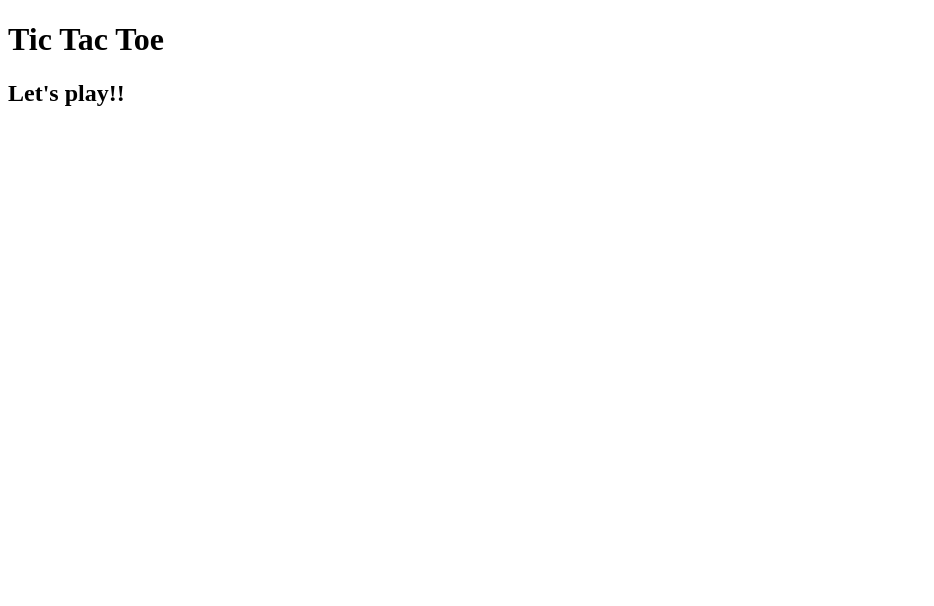
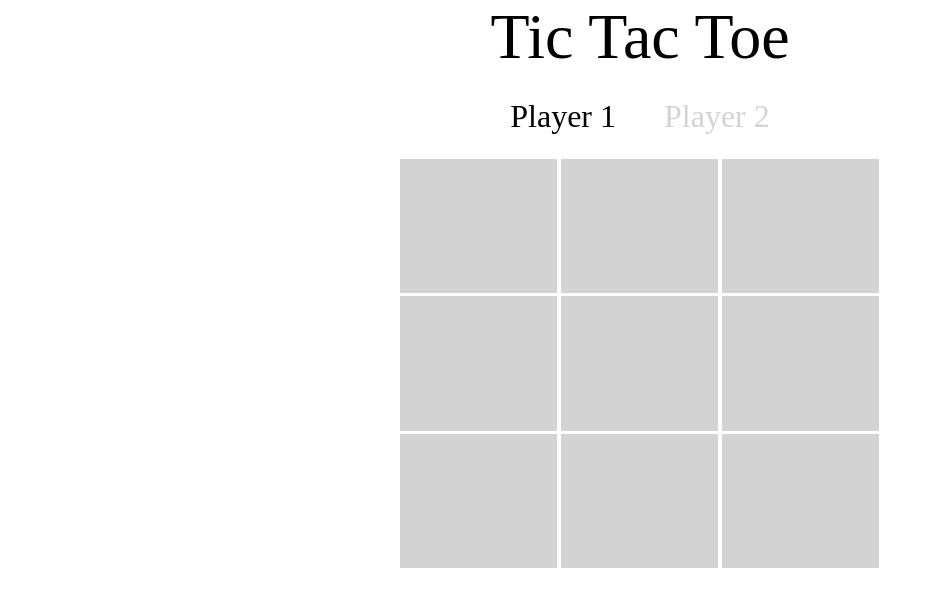
Before and after one commit to chaudhryna/tic-tac-toe, a plain HTML site: page index.html in a window 1280 px wide. Shown: the whole page, without its empty margins (0-934 px from the left). Drawn offline with Linux system fonts and the light colour scheme; files that its build step writes are made by us from their sources.

Commit message:
Finished display

```diff
--- a/css/style.css
+++ b/css/style.css
@@ -0,0 +1,64 @@
+/* Reset */
+*, *::before, *::after {
+    box-sizing: border-box;
+}
+
+* {
+    margin: 0;
+    padding: 0;
+    font: inherit;
+}
+
+/* Project setup */
+:root {
+    --primary-color: lightgrey;
+    --secondary-color: ;
+    --accent-color: ;
+    --main-bg-color: ;
+}
+
+h1,
+h2 {
+    text-align: center;
+}
+
+h1 {
+    font-size: 4rem;
+}
+
+.players {
+    margin: 1.5em 0;
+    display: flex;
+    justify-content: center;
+    align-items: center;
+    gap: 3em;
+}
+
+.players h3 {
+    font-size: 2rem;
+}
+
+.gameboard {
+    display: grid;
+    grid-template-columns: 1fr 1fr 1fr;
+    grid-template-rows: 1fr 1fr 1fr;
+    margin: 0 auto;
+    justify-content: center;
+    gap: 3px;
+    width: 30em;
+}
+
+.cell {
+    display: flex;
+    align-items: center;
+    justify-content: center;
+    font-size: 7rem;
+    background-color: var(--primary-color);
+    cursor: pointer;
+    width: 1.4em;
+    height: 1.2em;
+}
+
+.inactive {
+    color: var(--primary-color)
+}
--- a/index.html
+++ b/index.html
@@ -5,16 +5,18 @@
     <meta http-equiv="X-UA-Compatible" content="IE=edge">
     <meta name="viewport" content="width=device-width, initial-scale=1.0">
     <title>Tic Tac Toe</title>
-    <link rel="icon" type="image/x-icon" href="/images/favicon.ico">
-    <link rel="stylesheet" href=".css/style.css">
+    <link rel="icon" type="image/x-icon" href="./images/favicon.ico">
+    <link rel="stylesheet" href="./css/style.css">
     <script src="./js/script.js" defer></script>
 </head>
 <body>
     <div class="container">
         <h1>Tic Tac Toe</h1>
-        <h2>Let's play!!</h2>
+        <div class="players">
+            <h3 class="player1">Player 1</h3>
+            <h3 class="player2 inactive">Player 2</h3>
+        </div>
         <div class="gameboard">
-
         </div>
     </div>
 </body>
--- a/js/script.js
+++ b/js/script.js
@@ -0,0 +1,50 @@
+const gameboardDiv = document.querySelector('.gameboard');
+
+// Gameboard Module initial setup
+const gameboard = (() => {
+	const gameArray = [
+		['', '', ''],
+		['', '', ''],
+		['', '', ''],
+	];
+	const display = () => {
+		for (let row = 0; row < 3; row++) {
+			for (let col = 0; col < 3; col++) {
+				const cellDiv = document.createElement('div');
+				cellDiv.classList.add('cell');
+				cellDiv.setAttribute('data-row', `${row}`);
+				cellDiv.setAttribute('data-col', `${col}`);
+				cellDiv.textContent = gameArray[row][col];
+				cellDiv.addEventListener('click', (e) => {
+					console.log(`Row ${row} Col ${col}`)
+				});
+				gameboardDiv.appendChild(cellDiv);
+			}
+		}
+	};
+	return { gameArray, display };
+})();
+
+// Player Factory Function
+const playerFactory = (name, mark) => {
+	const getName = () => name;
+	const setActivePlayer = () => {
+			this.classList.toggle('inactive');
+	}
+	return { name, mark, getName, setActivePlayer };
+};
+
+// Play Game Module
+// const playGame = (() => {
+
+// 	console.log(``)
+// 	})
+// 	return {}
+// })();
+
+const player1 = playerFactory('player1', 'X');
+const player2 = playerFactory('player2', 'O');
+
+gameboard.display();
+gameboard.gameArray;
+console.log();
```
Also changed, not shown: images/tic-tac-toe.svg (added).
